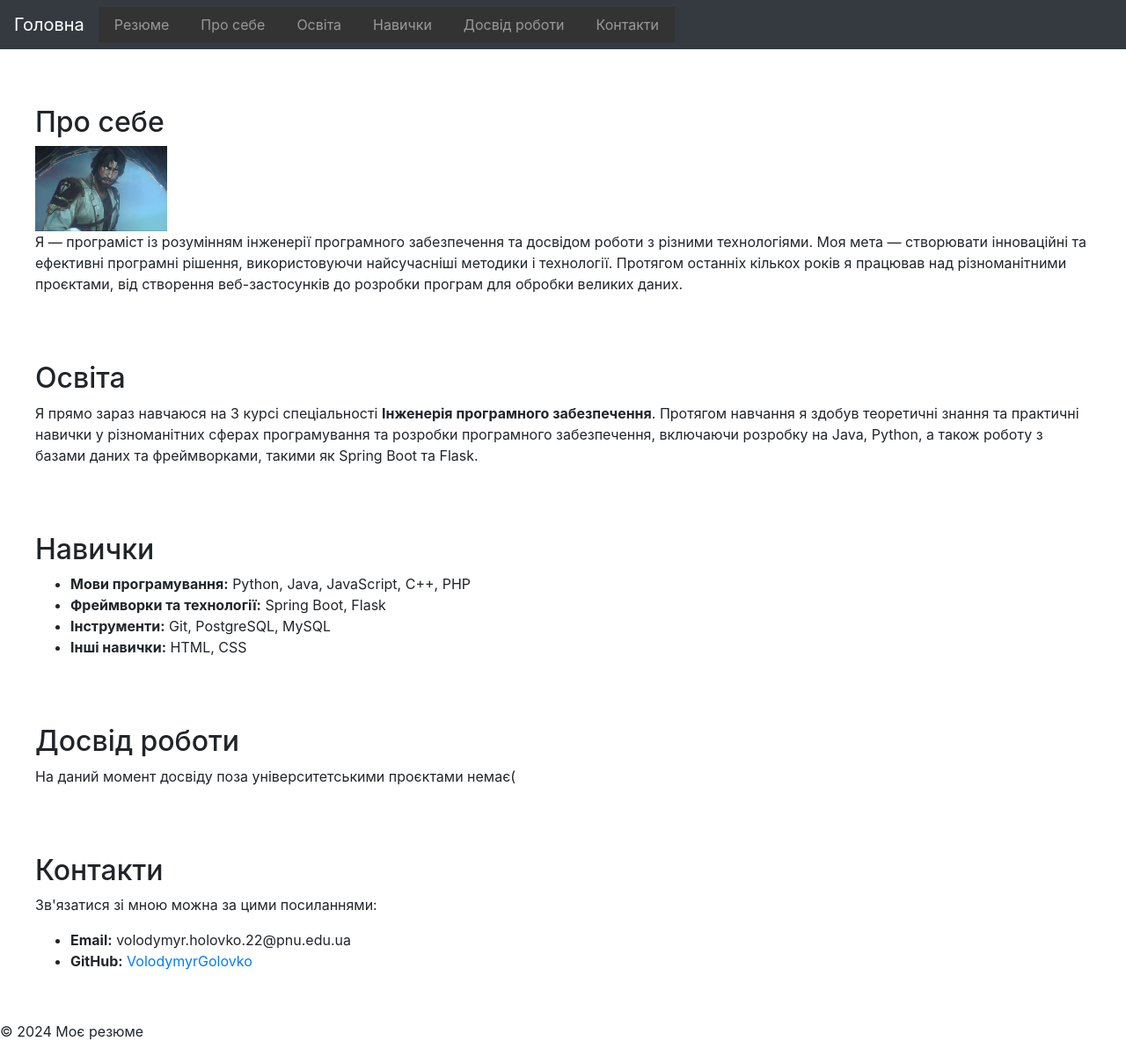
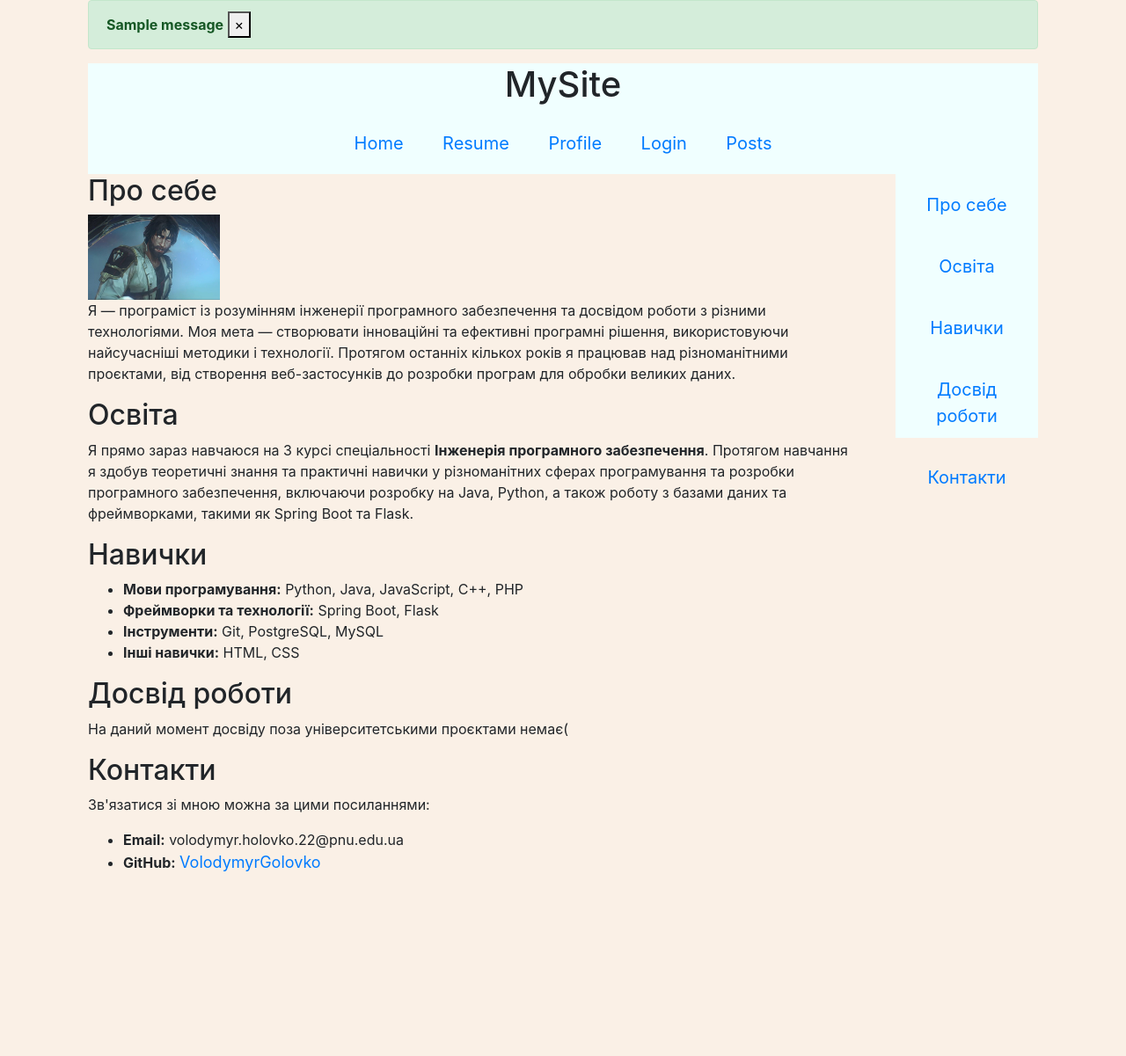
Before and after one commit to VolodymyrGolovko/flask_golovko, a Flask app: page /user/resume in a window 1280 px wide. Shown: the whole page at 88% size. After the commit the page ends 991 px from the top, so only its background shows below. Run offline with Flask 3, Linux system fonts and the light colour scheme; one stand-in notice (Sample message) is shown; some libraries are stand-ins or nearby versions.

Commit message:
lab5: created login page and profile page

```diff
--- a/app/static/css/styles.css
+++ b/app/static/css/styles.css
@@ -1,55 +1,61 @@
-html {
-    scroll-behavior: smooth;
+body{
+    background-color: linen;
+    margin-left: 100px;
+    margin-right: 100px;
 }
 
-body {
-    font-family: Arial, sans-serif;
-    background-color: #f4f4f4;
-    margin: 0;
-    padding: 0;
+section{
+    width: 80%;
 }
 
-header nav ul {
-    list-style: none;
-    padding: 0;
-    display: flex;
-    background-color: #333;
-    flex-direction: row;
-    justify-content: center;
+a{
+    font-size: 18px;
 }
 
-header nav ul li {
-    margin: 0 10px;
+.my_navbar{
+    text-align: center;
+    background-color: azure;
+    padding: 0;
+    margin: 0;
 }
 
-section {
+.my_nav-link{
+    display: inline-block;
+    width: auto;
     padding: 20px;
-    margin: 20px;
-    background-color: #fff;
-    border-radius: 8px;
+    font-size: 20px;
 }
 
-/* Адаптивність для менших екранів */
-@media (max-width: 768px) {
-    header nav ul {
-        flex-direction: column;
-        text-align: center;
-    }
+.footer-information{
+    height: 50px;
+    background-color: black;
 
-    section {
-        margin: 10px;
-    }
+    color: aliceblue;
+    text-align: center;
+    padding: 0;
+    margin: 0;
 }
 
-/* Фіксоване меню, яке завжди залишається зверху */
-#navbar {
-    position: fixed;
-    top: 0;
-    width: 100%;
-    z-index: 1000;
+.info-text{
+    display: inline-block;
+    margin-top: 20px;
+    padding-left: 10px;
+    padding-right: 10px;
 }
 
-/* Відступ для основного контенту, щоб уникнути перекриття меню */
-main {
-    padding-top: 80px; /* налаштуйте залежно від висоти навігації */
+.sidebar {
+    position: sticky;
+    top: 100px;
+    margin-left: 85%;
+    width: fit-content;
 }
+
+.s_resume {
+    height: 300px;
+    margin-bottom: -300px;
+}
+
+.s_hi {
+    height: 150px;
+    margin-bottom: -150px;
+}
--- a/app/templates/base.html
+++ b/app/templates/base.html
@@ -1,48 +1,36 @@
-<!DOCTYPE html>
+<!doctype html>
 <html lang="en">
 <head>
     <meta charset="UTF-8">
-    <meta name="viewport" content="width=device-width, initial-scale=1.0">
-    <title>{{ title }}</title>
+    <meta name="viewport"
+          content="width=device-width, user-scalable=no, initial-scale=1.0, maximum-scale=1.0, minimum-scale=1.0">
+    <meta http-equiv="X-UA-Compatible" content="ie=edge">
+    <title> {% block title %} {% endblock %}</title>
+    <link rel="stylesheet" href="https://stackpath.bootstrapcdn.com/bootstrap/4.5.2/css/bootstrap.min.css">
     <link rel="stylesheet" href="{{ url_for('static', filename='css/styles.css') }}">
-    <link rel="stylesheet" href="https://stackpath.bootstrapcdn.com/bootstrap/4.5.2/css/bootstrap.min.css">
-
 </head>
 <body>
 
-<header>
-    <nav id="navbar" class="navbar navbar-expand-lg navbar-dark bg-dark">
-        <a class="navbar-brand" href="{{ url_for('home') }}">Головна</a>
-        <button class="navbar-toggler" type="button" data-toggle="collapse" data-target="#navbarNav" aria-controls="navbarNav" aria-expanded="false" aria-label="Toggle navigation">
-            <span class="navbar-toggler-icon"></span>
-        </button>
-        <div class="collapse navbar-collapse" id="navbarNav">
-            <ul class="navbar-nav">
-                <li class="nav-item"><a class="nav-link" href="{{ url_for('users.resume') }}">Резюме</a></li>
-                <li class="nav-item"><a class="nav-link" href="#about">Про себе</a></li>
-                <li class="nav-item"><a class="nav-link" href="#education">Освіта</a></li>
-                <li class="nav-item"><a class="nav-link" href="#skills">Навички</a></li>
-                <li class="nav-item"><a class="nav-link" href="#experience">Досвід роботи</a></li>
-                <li class="nav-item"><a class="nav-link" href="#contact">Контакти</a></li>
-            </ul>
-        </div>
-    </nav>
-</header>
+    {% with msg = get_flashed_messages(with_categories=True) %}
 
+    {% if msg %}
+        {% for category, message in msg %}
+            <div class="alert alert-{{ category }} alert-dismissible" role="alert">
+                <strong>{{ message }}</strong>
+                <button type="button" class="btn-close" data-dismiss="alert" aria-label="Close">
+                    <span aria-hidden="true">&times;</span>
+                </button>
+            </div>
+        {% endfor %}
+      {% endif %}
+    {% endwith %}
 
+    {% block content %}
+        Hello
+    {% endblock %}
 
-<main>
-    {% block content %}{% endblock %}
-</main>
-
-<footer>
-    <p>&copy; 2024 Моє резюме</p>
-</footer>
-
-<script src="https://code.jquery.com/jquery-3.5.1.slim.min.js"></script>
-<script src="https://cdn.jsdelivr.net/npm/@popperjs/core@2.4.4/dist/umd/popper.min.js"></script>
-<script src="https://stackpath.bootstrapcdn.com/bootstrap/4.5.2/js/bootstrap.min.js"></script>
-
+    <script src="https://code.jquery.com/jquery-3.5.1.slim.min.js"></script>
+    <script src="https://cdn.jsdelivr.net/npm/bootstrap@4.5.2/dist/js/bootstrap.bundle.min.js"></script>
 
 </body>
 </html>
--- /dev/null
+++ b/app/templates/header.html
@@ -0,0 +1,16 @@
+<header>
+    <nav class="my_navbar">
+      <div>
+        <h1>MySite</h1>
+        <div class="">
+          <div class="my_navbar-nav">
+            <a class="my_nav-link" href="{{ url_for('users.home') }}">Home</a>
+            <a class="my_nav-link" href="{{ url_for('users.resume') }}">Resume</a>
+            <a class="my_nav-link" href="{{ url_for('users.get_profile') }}">Profile</a>
+            <a class="my_nav-link" href="{{ url_for('users.login') }}">Login</a>
+            <a class="my_nav-link" href="{{ url_for('posts.get_posts') }}">Posts</a>
+          </div>
+        </div>
+      </div>
+    </nav>
+</header>
--- a/app/users/templates/users/resume.html
+++ b/app/users/templates/users/resume.html
@@ -1,6 +1,17 @@
 {% extends "base.html" %}
+{% block title %} HOME {% endblock %}
 
 {% block content %}
+    {% include 'header.html' %}
+
+<nav class="my_navbar sidebar s_resume">
+    <a class="my_nav-link" href="#about">Про себе</a><br>
+    <a class="my_nav-link" href="#education">Освіта</a><br>
+    <a class="my_nav-link" href="#skills">Навички</a><br>
+    <a class="my_nav-link" href="#experience">Досвід роботи</a><br>
+    <a class="my_nav-link" href="#contact">Контакти</a>
+</nav>
+
 <section id="about">
     <h2>Про себе</h2>
     <img src="{{ url_for('static', filename='images/jaybe.jpg') }}" alt="Фото профілю" style="width:150px;">
--- a/app/users/view.py
+++ b/app/users/view.py
@@ -1,7 +1,59 @@
-from flask import render_template, url_for, redirect, request
+from flask import render_template, request, redirect, url_for, make_response, session, flash
+from datetime import timedelta, datetime
 from app.users import user_bp
 
-@user_bp.route("/hi/<string:name>")
+users_info = [
+    {"username" : "admin", "password" : "admin"}
+]
+
+@user_bp.route("/profile")
+def get_profile():
+    if "username" in session:
+        cookies = []
+        for cookie in request.cookies:
+            if cookie != 'session':
+                cookies.append([cookie, request.cookies[cookie]]) # ім'я, значення
+        username_value = session["username"]
+        color_value = session["color"]
+        return render_template("profile.html", username=username_value, cookies=cookies, color=color_value)
+    return redirect(url_for("users.login"))
+
+@user_bp.route("/login", methods=["GET", "POST"])
+def login():
+    if request.method == "POST":
+        username = request.form["username"]
+        password = request.form["password"]
+        for user in users_info:
+            if username == user["username"] and password == user["password"]:
+                session["username"] = username
+                session["color"] = "success"
+                flash("Success: logged in successfully.", "success")
+                return redirect(url_for('users.get_profile'))
+        flash("Warning: wrong login or password.", "danger")
+    return render_template("login.html")
+
+@user_bp.route("/logout")
+def logout():
+    session.pop("username", None)
+    session.pop("age", None)
+    return redirect(url_for('users.get_profile'))
+
+@user_bp.route("/change_colors", methods=["GET", "POST"])
+def change_colors():
+    if request.method == "POST":
+        color = request.form["color"]
+        session["color"] = color
+        return redirect(url_for('users.get_profile'))
+    return redirect(url_for('users.get_profile'))
+
+@user_bp.route("/homepage")
+def home():
+    """View for the Home page of your website."""
+    agent = request.user_agent
+
+    return render_template("home.html", agent=agent)
+
+@user_bp.route("/hi/<string:name>") #/hi/roman?age=19
 def greetings(name):
     name = name.upper()
     age = request.args.get("age", 0, int)
@@ -16,3 +68,56 @@ def admin():
 @user_bp.route("/resume")
 def resume():
     return render_template("resume.html")
+
+@user_bp.route("/set_cookie")
+def set_cookie():
+    response = make_response('Кука встановлена')
+    response.set_cookie('username', 'student', max_age=timedelta(seconds=60))
+    response.set_cookie('color', '', max_age=timedelta(seconds=60))
+    return response
+
+@user_bp.route("/get_cookie")
+def get_cookie():
+    username = request.cookies.get('username')
+    return f'Користувач: {username}'
+
+@user_bp.route("/delete_cookie")
+def delete_cookie():
+    response = make_response('Кука видалена')
+    response.set_cookie('username', '', expires=0) # response.set_cookie('username', '', max_age=0)
+    return response
+
+@user_bp.route("/set_cookie_val", methods=["GET", "POST"])
+def set_cookie_val():
+    if request.method == "POST":
+        key = request.form["cookie_key"]
+        value = request.form["cookie_value"]
+        duration = int(request.form["cookie_duration"])
+        response = make_response(redirect(url_for('users.get_profile')))
+        response.set_cookie(key, value, max_age=duration)
+        return response
+    return redirect(url_for('users.get_profile'))
+
+@user_bp.route("/delete_cookie_by_key", methods=["GET", "POST"])
+def delete_cookie_by_key():
+    if request.method == "POST":
+        key = request.form["cookie_key"]
+        response = make_response(redirect(url_for('users.get_profile')))
+        response.set_cookie(key, '', expires=0)
+        return response
+    return redirect(url_for('users.get_profile'))
+
+@user_bp.route("/delete_all_cookies", methods=["GET", "POST"])
+def delete_all_cookies():
+    if request.method == "POST":
+        response = make_response(redirect(url_for('users.get_profile')))
+        for cookie in request.cookies:
+            if cookie != 'session':
+                response.delete_cookie(cookie)
+        return response
+    return redirect(url_for('users.get_profile'))
+
+@user_bp.route("/get_all_cookies")
+def get_all_cookies():
+    #cookies = request.cookies.get_dict()
+    cookies = 0
```
Also changed, not shown: app/templates/home.html (deleted, +0 -8 lines), app/users/templates/users/home.html (added, +9 -0 lines), app/users/templates/users/login.html (added, +24 -0 lines), app/users/templates/users/profile.html (added, +72 -0 lines), app/view.py (+0 -8 lines).
